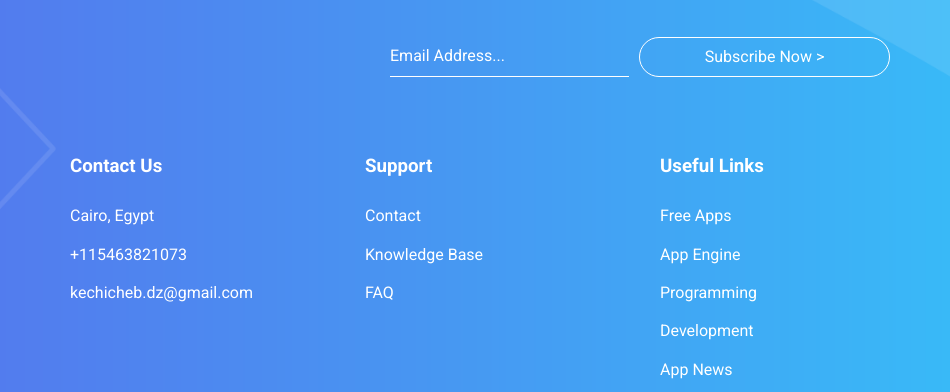
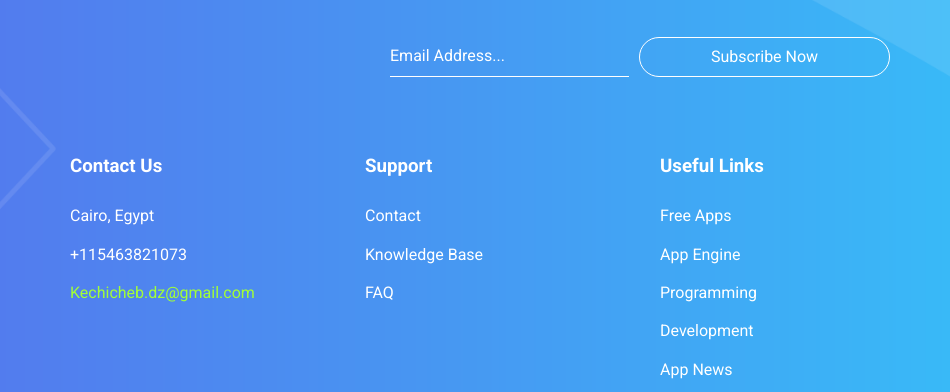
Before and after one commit to kechicheb/Chain-Template, a plain HTML site: page index.html in a window 1280 px wide. Shown: the part 5387-5779 px from the top of the page, 0-950 px from the left. Drawn offline with Linux system fonts and the light colour scheme.

Commit message:
add Features

```diff
--- a/css/main.css
+++ b/css/main.css
@@ -802,6 +802,7 @@ section.pricing .container .content .box:nth-child(2)  span.price + h3 {
     -ms-border-radius: 50px;
     -o-border-radius: 50px;
 }
+
 footer .container form input[type="submit"]:hover {
   color: var(--main-color);
   background-color: white;
@@ -817,7 +818,9 @@ footer .container .row .col {
   flex: 1 ;
   min-width: 200px;
 }
-
+footer .container .row .col:first-child  a{
+  color: #a2ff36;
+}
 footer .container .row .col h3 {
   margin-bottom: 30px;
 }
--- a/index.html
+++ b/index.html
@@ -325,15 +325,15 @@
          <h1>Join Our Mailing List To Receive The News & Latest Trends</h1>
          <form action="">
             <input type="email" name="email" placeholder="Email Address...">
-            <input type="submit" value="Subscribe Now >">
+            <input type="submit" value="Subscribe Now">
          </form>
          <div class="row">
             <div class="col">
                <h3>Contact Us</h3>
                <ul>
-                  <li> Cairo, Egypt</li>
+                  <li>Cairo, Egypt</li>
                   <li>+115463821073</li>
-                  <li> kechicheb.dz@gmail.com</li>
+                  <li><a href="mailto:Kechicheb.dz@gmail.com?subject=Contact">Kechicheb.dz@gmail.com</a></li>
                </ul>
             </div>
             <div class="col">
```
